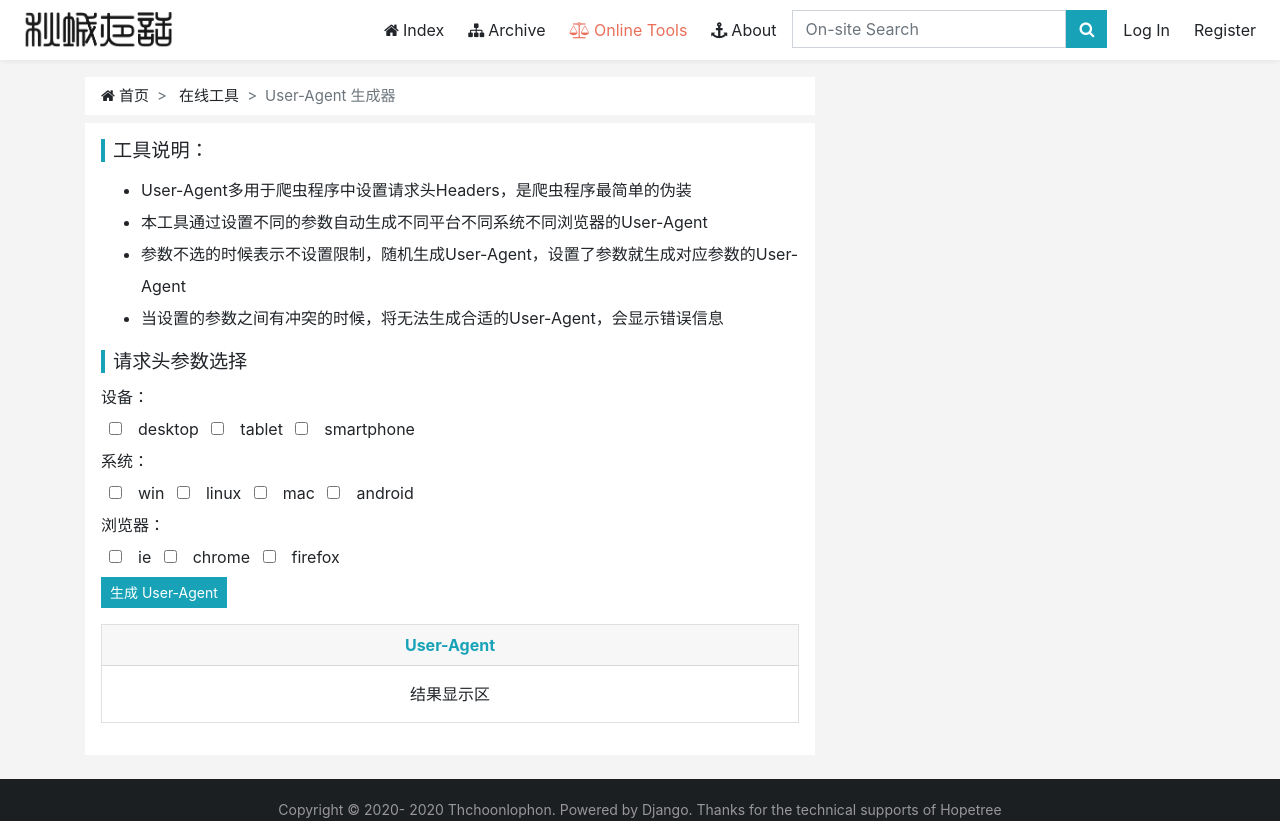
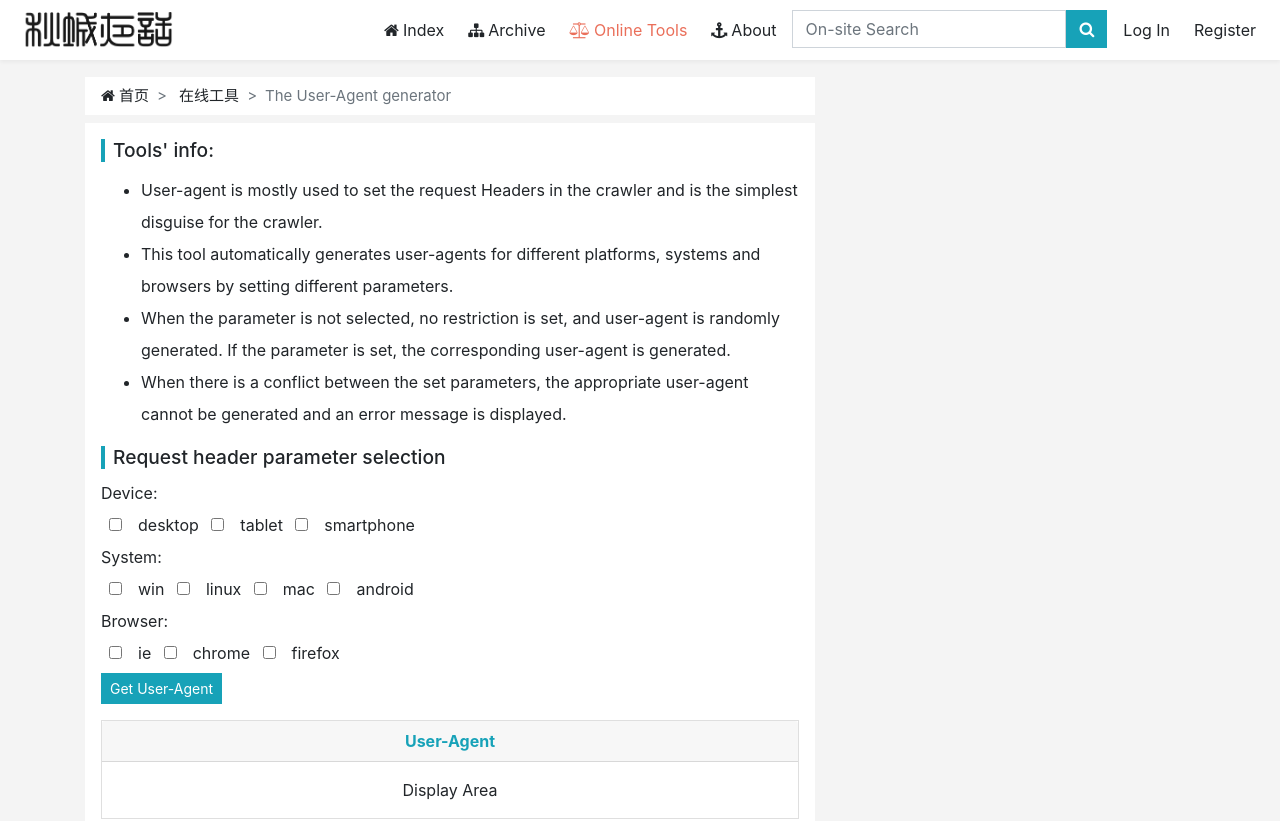
Before and after one commit to Thchoonlophon/work_blog, a Django app: page /tool/user-agent/ in a window 1280 px wide. Shown: the top 821 px of the page. Run offline with Django 3.2, Linux system fonts and the light colour scheme; data that the repository does not hold is empty; some libraries are stand-ins or nearby versions.

Commit message:
Update useragent.html

```diff
--- a/it_blog/apps/tool/templates/tool/useragent.html
+++ b/it_blog/apps/tool/templates/tool/useragent.html
@@ -1,30 +1,30 @@
 {% extends "tool/base_tool.html" %}
 {% load static %}
 
-{% block head_title %}网页HTTP请求头Request Headers在线生成User-Agent_在线工具{% endblock %}
+{% block head_title %}Web page HTTP Request Headers generate user-agent_ online tool online{% endblock %}
 {% block metas %}
 <meta name="description"
-      content="User-Agent生成器，网页请求头生成器，自动生成请求头Request Headers，在线生成各种浏览器ie、chrome、firefox等的请求头user-agent，Python爬虫的headers参数自动生成。">
-<meta name="keywords" content="网页请求头,Request Headers,User-Agent,在线工具">
+      content="User-agent generator, web Request header generator, automatic generation of Request header Request Headers, online generation of various browsers ie, chrome, firefox, etc. Request header user-agent, Python crawler parameters automatically generated.">
+<meta name="keywords" content="Web Request header,Request Headers, user-agent, online tools">
 {% endblock %}
 
-{% block tool_name %}User-Agent 生成器{% endblock %}
+{% block tool_name %}The User-Agent generator{% endblock %}
 {% block left_content %}
 <div class="card-body p-0">
-    <h3 class="card-title pl-2 title-info">工具说明：</h3>
+    <h3 class="card-title pl-2 title-info">Tools' info:</h3>
     <ul>
-        <li>User-Agent多用于爬虫程序中设置请求头Headers，是爬虫程序最简单的伪装</li>
-        <li>本工具通过设置不同的参数自动生成不同平台不同系统不同浏览器的User-Agent</li>
-        <li>参数不选的时候表示不设置限制，随机生成User-Agent，设置了参数就生成对应参数的User-Agent</li>
-        <li>当设置的参数之间有冲突的时候，将无法生成合适的User-Agent，会显示错误信息</li>
+        <li>User-agent is mostly used to set the request Headers in the crawler and is the simplest disguise for the crawler.</li>
+        <li>This tool automatically generates user-agents for different platforms, systems and browsers by setting different parameters.</li>
+        <li>When the parameter is not selected, no restriction is set, and user-agent is randomly generated. If the parameter is set, the corresponding user-agent is generated.</li>
+        <li>When there is a conflict between the set parameters, the appropriate user-agent cannot be generated and an error message is displayed.</li>
     </ul>
 </div>
 <div class="mb-3">
 
     <form class="form-horizontal">
-        <h3 class="card-title pl-2 title-info">请求头参数选择</h3>
+        <h3 class="card-title pl-2 title-info">Request header parameter selection</h3>
         <div class="control-group">
-            <label class="control-label">设备：</label>
+            <label class="control-label">Device:</label>
             <div class="controls" id="device_type">
                 <label class="checkbox inline"><input class="ml-2 mr-3" name="device_type" type="checkbox"
                                                       value="desktop">desktop</label>
@@ -35,7 +35,7 @@
             </div>
         </div>
         <div class="control-group">
-            <label class="control-label">系统：</label>
+            <label class="control-label">System:</label>
             <div class="controls" id="os">
                 <label class="checkbox inline"><input class="ml-2 mr-3" name="os" type="checkbox"
                                                       value="win">win</label>
@@ -48,7 +48,7 @@
         </div>
 
         <div class="control-group">
-            <label class="control-label">浏览器：</label>
+            <label class="control-label">Browser:</label>
             <div class="controls" id="navigator">
                 <label class="checkbox inline"><input class="ml-2 mr-3" name="navigator" type="checkbox"
                                                       value="ie">ie</label>
@@ -58,11 +58,11 @@
             </div>
         </div>
     </form>
-    <button type="submit" class="btn btn-info btn-sm rounded-0" id="get_useragent">生成 User-Agent</button>
+    <button type="submit" class="btn btn-info btn-sm rounded-0" id="get_useragent">Get User-Agent</button>
 </div>
 <div class="card mb-3 rounded-0">
     <div class="card-header text-center text-info font-weight-bold py-2">User-Agent</div>
-    <div class="card-body push-result text-center p-3">结果显示区</div>
+    <div class="card-body push-result text-center p-3">Display Area</div>
 </div>
 {% endblock %}
 
```
